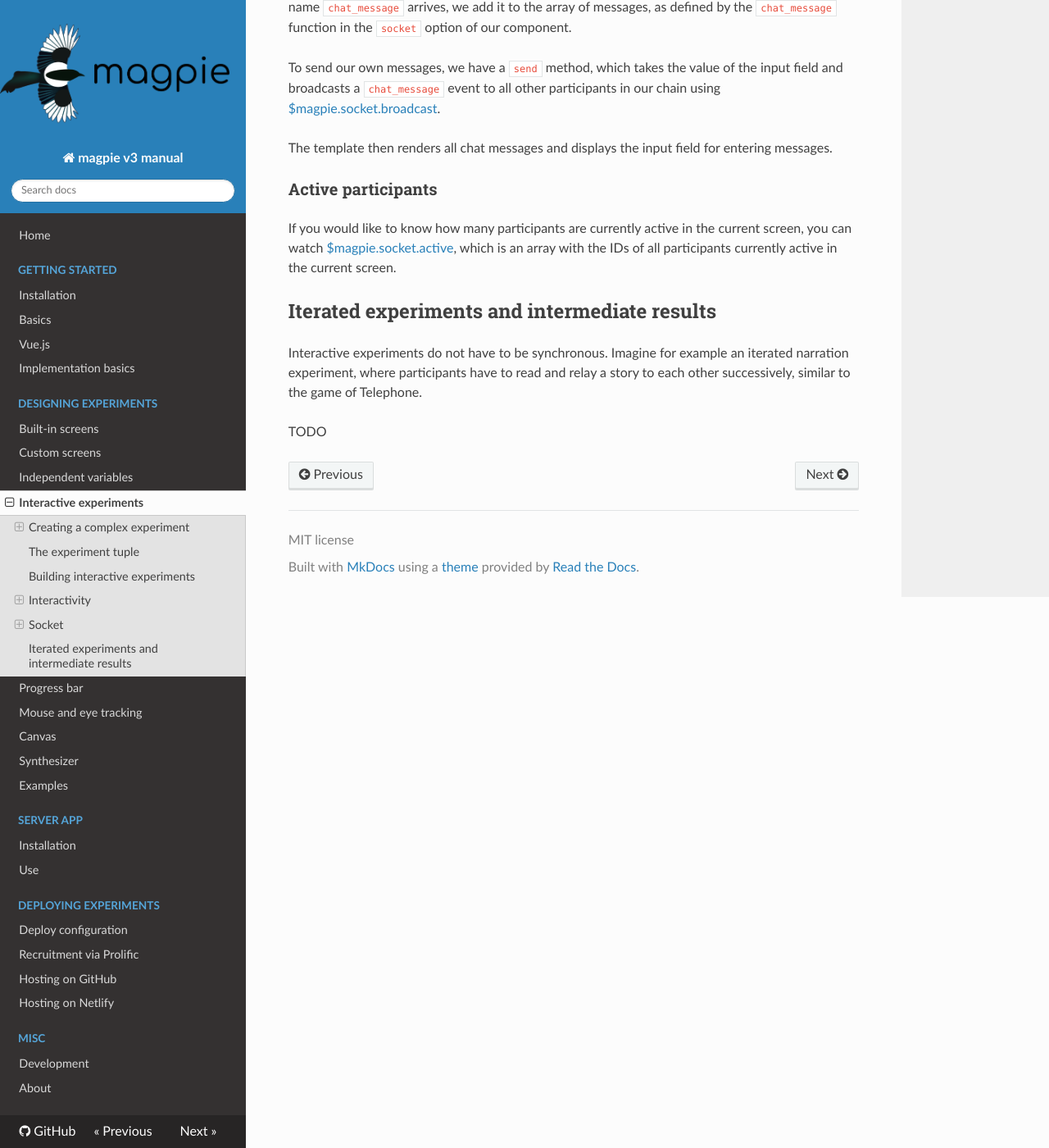
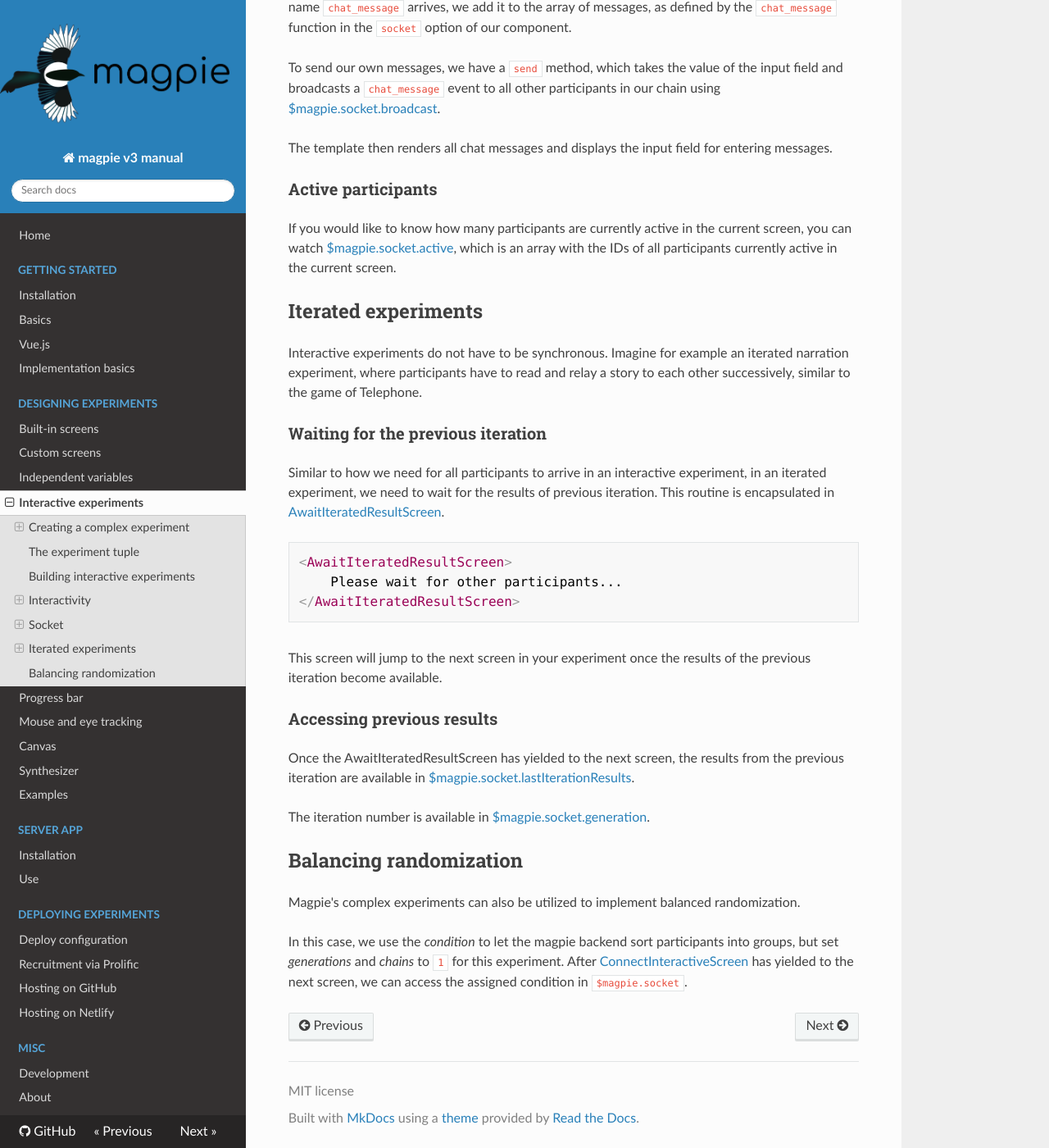
Before and after one commit to magpie-ea/magpie-v3-docs, an MkDocs documentation site: the page built from docs/01_designing_experiments/03_interactive_and iterated_experiments.md, in a window 1280 px wide and 1400 px high, scrolled down 4211 px. Shown: the whole window at 82% size. Built offline with MkDocs 1.6.1, drawn with Linux system fonts in a browser that asks for light colours; some of the changed text lies outside the part shown.

Commit message:
Extend interactive_and iterated_experiments

````diff
--- a/docs/01_designing_experiments/03_interactive_and iterated_experiments.md
+++ b/docs/01_designing_experiments/03_interactive_and iterated_experiments.md
@@ -39,7 +39,7 @@ can thus also be assigned a unique tri-tuple, indicating their collaborator numb
 Before participants can interact with other participants in their chain, the browser needs to connect to the magpie server
 and wait for other participants.
 
-This routine is conveniently encapsuled in the [ConnectInteractiveScreen](https://magpie-reference.netlify.app/#connectinteractivescreen)
+This routine is conveniently encapsulated in the [ConnectInteractiveScreen](https://magpie-reference.netlify.app/#connectinteractivescreen)
 component, which by default displays the following text:
 
 > This screen sets up the socket connection for the interactive experiment and waits for other
@@ -146,9 +146,32 @@ If you would like to know how many participants are currently active in the curr
 [$magpie.socket.active](https://magpie-reference.netlify.app/#Socket+active), which is an array with the IDs of all participants currently
 active in the current screen.
 
-## Iterated experiments and intermediate results
+## Iterated experiments
 Interactive experiments do not have to be synchronous.
 Imagine for example an iterated narration experiment, where participants have to read and relay a story to each other
 successively, similar to the game of Telephone.
 
-TODO
+### Waiting for the previous iteration
+Similar to how we need for all participants to arrive in an interactive experiment, in an iterated experiment, we need to
+wait for the results of previous iteration. This routine is encapsulated in [AwaitIteratedResultScreen](https://magpie-reference.netlify.app/#awaitIteratedresultscreen).
+
+```html
+<AwaitIteratedResultScreen>
+    Please wait for other participants...
+</AwaitIteratedResultScreen>
+```
+
+This screen will jump to the next screen in your experiment once the results of the previous iteration become available.
+
+### Accessing previous results
+Once the AwaitIteratedResultScreen has yielded to the next screen, the results from the previous iteration are available
+in [$magpie.socket.lastIterationResults](https://magpie-reference.netlify.app/#Socket+lastIterationResults).
+
+The iteration number is available in [$magpie.socket.generation](https://magpie-reference.netlify.app/#Socket+generation).
+
+## Balancing randomization
+Magpie's complex experiments can also be utilized to implement balanced randomization.
+
+In this case, we use the *condition* to let the magpie backend sort participants into groups, but set *generations* and *chains*
+to `1` for this experiment. After [ConnectInteractiveScreen](https://magpie-reference.netlify.app/#connectinteractivescreen) has
+yielded to the next screen, we can access the assigned condition in `$magpie.socket`.
````
